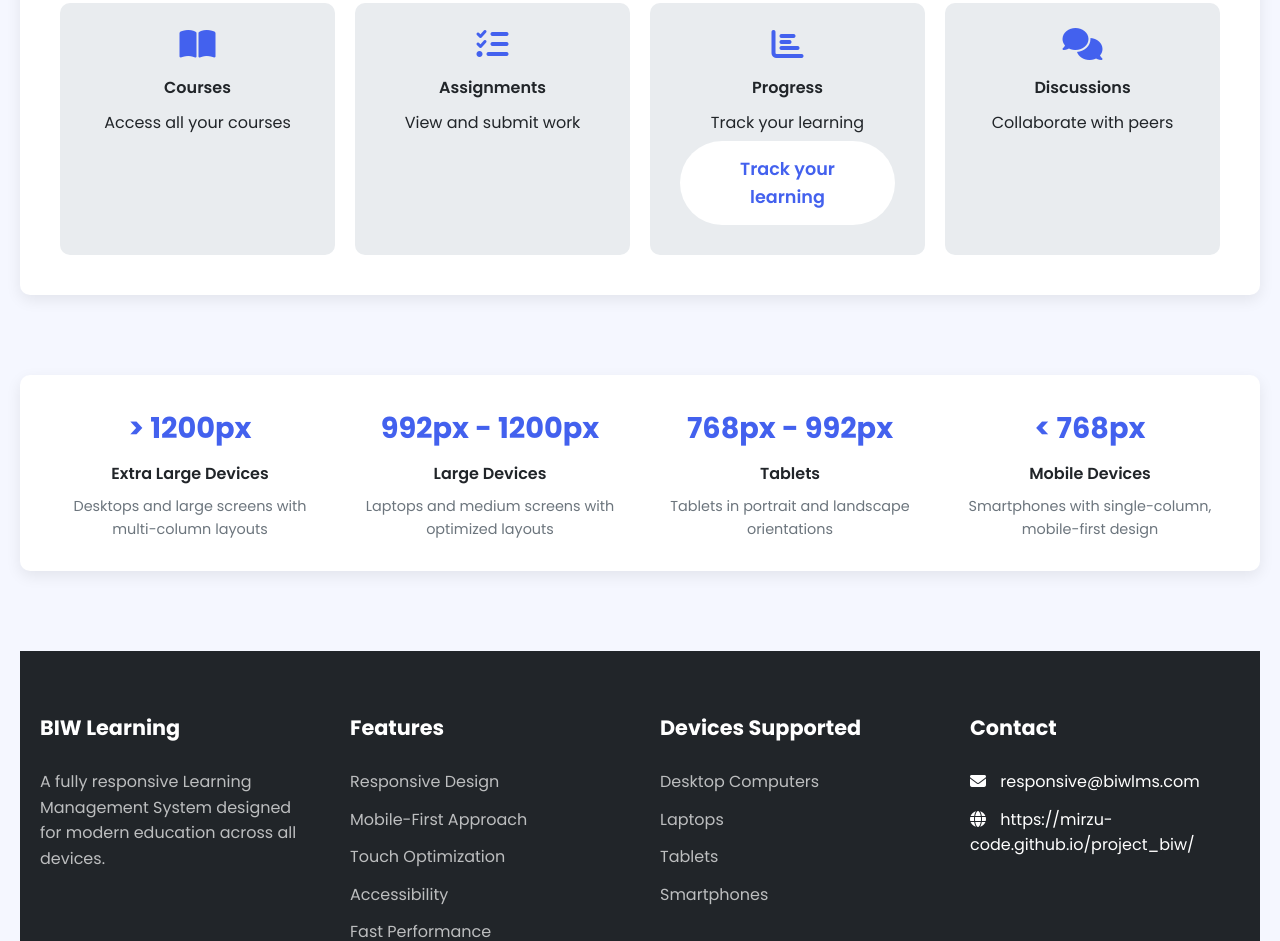
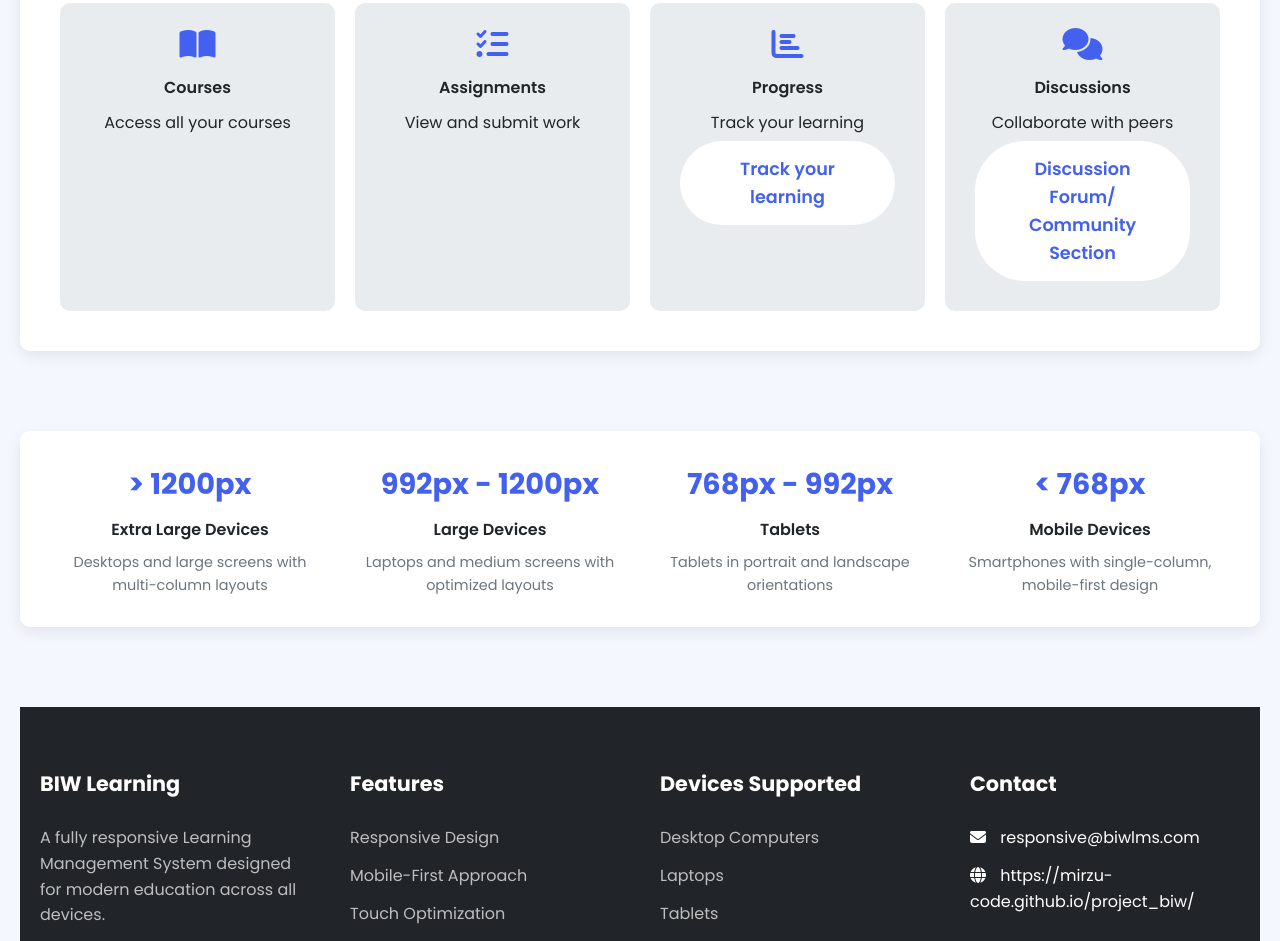
Before and after one commit to mirzu-code/project_biw, a website: page index.html in a window 1280 px wide. Shown: the part 2211-3152 px from the top of the page. Drawn offline with Linux system fonts and the light colour scheme.

Commit message:
Update index.html

```diff
--- a/index.html
+++ b/index.html
@@ -835,6 +835,7 @@
                             <i class="fas fa-comments"></i>
                             <div class="grid-item-title">Discussions</div>
                             <div class="grid-item-desc">Collaborate with peers</div>
+                            <a href="Community.html" class="btn">Discussion Forum/ Community Section</a>
                         </div>
                     </div>
                 </div>
```
